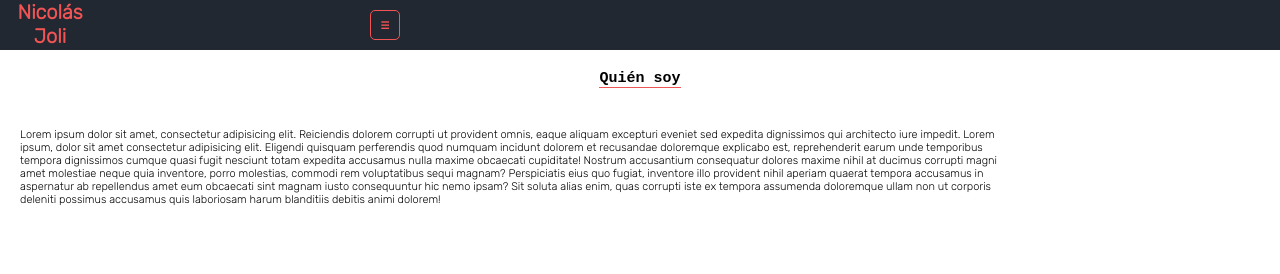
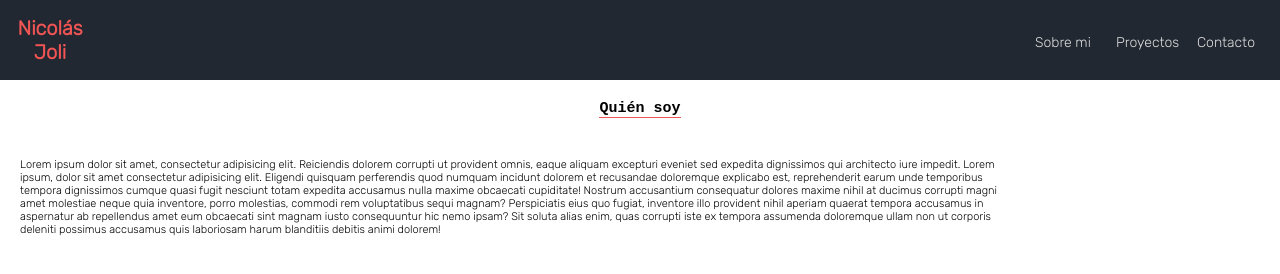
Before and after one commit to coponico/portfolio, a website: page index.html in a window 1280 px wide. Drawn offline with Linux system fonts and the light colour scheme.

Commit message:
Nav menu responsivo PC TABLET CELU

```diff
--- a/index.html
+++ b/index.html
@@ -19,15 +19,23 @@
         <div class="logo">
             <h1 class="title">Nicolás Joli</h1>
         </div>
-        <nav class="nav-menu">
+        <nav class="nav-menu-hamburger">
         <input type="checkbox" id="menu">
         <label for="menu"> ☰ </label>
-            <ul class="nav-menu__ul slideLeft">
-                <li class="nav-menu__ul__item"><a class="nav-menu__ul__link active" href="#">Sobre mi</a></li>
-                <li class="nav-menu__ul__item"><a class="nav-menu__ul__link" href="#">Proyectos</a></li>
-                <li class="nav-menu__ul__item"><a class="nav-menu__ul__link" href="#">Contacto</a></li>
+            <ul class="nav-menu-hamburger__ul slideLeft">
+                <li class="nav-menu-hamburger__ul__item"><a class="nav-menu-hamburger__ul__link active" href="#">Sobre mi</a></li>
+                <li class="nav-menu-hamburger__ul__item"><a class="nav-menu-hamburger__ul__link" href="#">Proyectos</a></li>
+                <li class="nav-menu-hamburger__ul__item"><a class="nav-menu-hamburger__ul__link" href="#">Contacto</a></li>
             </ul>
         </nav>
+        <nav class="nav-menu">
+                <ul class="nav-menu__ul">
+                    <li class="nav-menu__ul__item">
+                        <a class="nav-menu__ul__link" href="#">Sobre mi</a></li>
+                    <li class="nav-menu__ul__item"><a class="nav-menu__ul__link" href="#">Proyectos</a></li>
+                    <li class="nav-menu__ul__item"><a class="nav-menu__ul__link" href="#">Contacto</a></li>
+                </ul>
+            </nav>
     </div>
     </header>
     <section>
--- a/scss/_nav.scss
+++ b/scss/_nav.scss
@@ -3,9 +3,12 @@ header {
 
     .container {
         display: grid;
-        grid-template-columns: 10rem 20rem 10rem;
+        height: 8rem;
+        grid-template-columns: 10rem 24rem 10rem;
+        grid-template-rows: 20% 60% 20%;
 
         .logo {
+            grid-row: 2;
             .title {
                 font-size: 2rem;
                 text-align: center;
@@ -13,9 +16,13 @@ header {
         }
 
         .nav-menu {
+            display: none;
+        }
+        .nav-menu-hamburger {
             height: 5rem;
             padding: 1rem;
             grid-column: 4/3;
+            grid-row: 2;
             z-index: 5;
 
             input {
@@ -75,9 +82,34 @@ header {
     }
 }
 
-@media (min-width: 1280px) {
+@media only screen and (min-width: 800px) {
+    header {
+    .container {
+        grid-template-columns: 10rem 60rem 12rem;
+        .nav-menu-hamburger {
+        label {
+            transform: scale(1.3);
+        }
+        }
+    }
+    }
+}
+
+@media only screen and (min-width: 1080px) {
+
+
+    .nav-menu-hamburger {
+        display: none;
+    }
+
+header {
+    .container {
+        grid-template-columns: 10rem 60rem 30rem;
 
     .nav-menu {
+        display: block;
+        grid-column: 3/5;
+        grid-row: 2;
         height: 5rem;
         padding: 1rem;
         margin: 0 0 0 2rem;
@@ -105,8 +137,9 @@ header {
                     transition: ease-in .3s;
                     transform: scale(1.1);
                 }
-
             }
         }
     }
 }
+}
+}
```
Also changed, not shown: css/styles.css.
